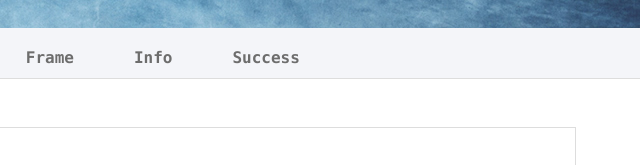
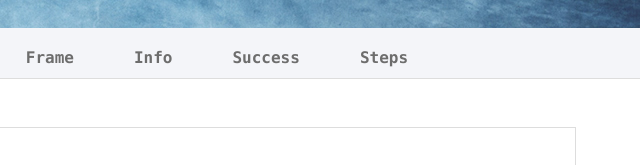
Before and after one commit to deawx/Modal, a plain HTML site: page examples/confirm/index.html in a window 1280 px wide. Shown: the part 222-387 px from the top of the page, 640-1280 px from the left. Drawn offline with Linux system fonts and the light colour scheme.

Commit message:
Update index.html

```diff
--- a/examples/confirm/index.html
+++ b/examples/confirm/index.html
@@ -59,6 +59,9 @@
             <li class="api-item">
                 <h2><a href="../success/index.html">Success</a></h2>
             </li>
+            <li class="api-item">
+                <h2><a href="../steps/index.html">Steps</a></h2>
+            </li>
         </ul>
     </div>
 </div>
```
